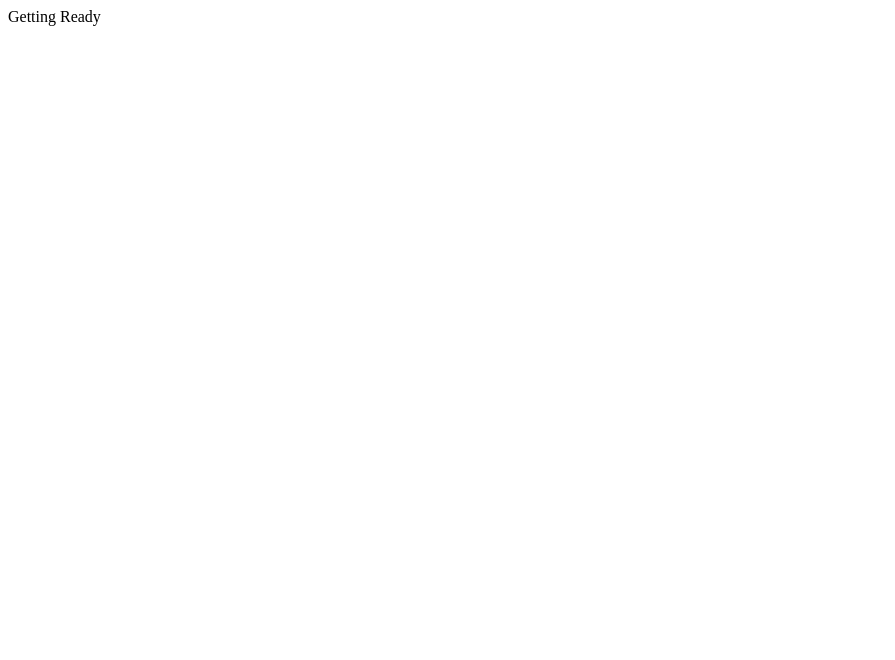
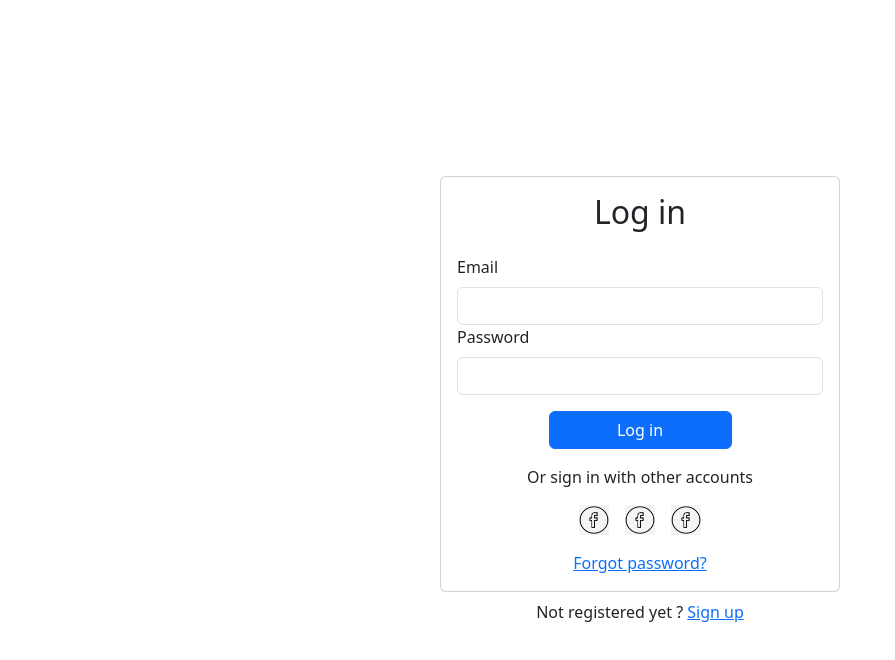
Before and after one commit to SergKryz/LitLearn, a React (Create React App) app: page /login in a window 1280 px wide. Shown: the top 660 px of the page, without its empty margins (0-895 px from the left). Built offline with nearby package versions, Linux system fonts and the light colour scheme; no server answers.

Commit message:
Implemented log in backend

```diff
--- a/package.json
+++ b/package.json
@@ -11,6 +11,7 @@
     "react": "^18.2.0",
     "react-bootstrap": "^2.8.0",
     "react-dom": "^18.2.0",
+    "react-router-dom": "^6.15.0",
     "react-scripts": "5.0.1",
     "web-vitals": "^2.1.4"
   },
--- a/src/components/App.js
+++ b/src/components/App.js
@@ -1,7 +1,30 @@
 import React from "react";
+import Signup from "./Signup";
+import { Container } from "react-bootstrap";
+import Dash from "./Dash";
+import Login from "./Login";
+import { BrowserRouter as Router, Routes, Route } from "react-router-dom";
+import PrivateOutlet from "./PrivateRoute";
 
 function App() {
-  return "Getting Ready";
+  return (
+    <Container
+      className="d-flex align-items-center justify-content-center"
+      style={{ minHeight: "100vh" }}
+    >
+      <div className="w-100" style={{ maxWidth: "400px" }}>
+        <Router>
+          <Routes>
+            <Route path="/" element={<PrivateOutlet />}>
+              <Route path="/" element={<Dash />} />
+            </Route>
+            <Route path="/signup" element={<Signup />} />
+            <Route path="/login" element={<Login />} />
+          </Routes>
+        </Router>
+      </div>
+    </Container>
+  );
 }
 
 export default App;
--- /dev/null
+++ b/src/components/Dash.js
@@ -0,0 +1,42 @@
+import React, { useState } from "react";
+import { Button, Card, Alert } from "react-bootstrap";
+import { useAuth } from "../contexts/AuthContext";
+import { Link, useNavigate } from "react-router-dom";
+
+export default function Dash() {
+  const [error, setError] = useState("");
+  const { currentUser, logout } = useAuth();
+  const navigate = useNavigate();
+
+  async function handleLogout() {
+    setError("");
+
+    try {
+      await logout();
+      navigate("/login");
+    } catch {
+      setError("Failed to log out");
+    }
+  }
+
+  return (
+    <>
+      <Card>
+        <Card.Body>
+          <h2 className="text-center mb-4">Profile</h2>
+          {error && <Alert variant="danger">{error}</Alert>}
+          <strong>Email:</strong> {currentUser.email}
+          <Link to="/update-profile" className="btn btn-primary w-100 mt-3">
+            {" "}
+            Update Profile{" "}
+          </Link>
+        </Card.Body>
+      </Card>
+      <div className="w-100 text-center mt-2">
+        <Button variant="link" onClick={handleLogout}>
+          Log out
+        </Button>
+      </div>
+    </>
+  );
+}
--- /dev/null
+++ b/src/components/Login.js
@@ -0,0 +1,91 @@
+import React, { useRef, useState } from "react";
+import { Card, Form, Button, Alert } from "react-bootstrap";
+import { useAuth } from "../contexts/AuthContext";
+import { Link, useNavigate } from "react-router-dom";
+import image from "../assets/icons/FBicon.png";
+
+export default function Login() {
+  const emailRef = useRef();
+  const passwordRef = useRef();
+  const { login } = useAuth();
+  const [error, setError] = useState("");
+  const [loading, setLoading] = useState(false);
+  const navigate = useNavigate();
+
+  async function handleSubmit(e) {
+    e.preventDefault();
+
+    try {
+      setError("");
+      setLoading(true);
+      await login(emailRef.current.value, passwordRef.current.value);
+      navigate("/");
+    } catch {
+      setError("Failed to log in");
+    }
+    setLoading(false);
+  }
+
+  return (
+    <>
+      <Card>
+        <Card.Body>
+          {error && <Alert variant="danger">{error}</Alert>}
+          <h2 className="text-center mb-4">Log in</h2>
+          <Form onSubmit={handleSubmit}>
+            <Form.Group id="email">
+              <Form.Label>Email</Form.Label>
+              <Form.Control type="email" ref={emailRef} required />
+            </Form.Group>
+            <Form.Group id="password">
+              <Form.Label>Password</Form.Label>
+              <Form.Control type="password" ref={passwordRef} required />
+            </Form.Group>
+
+            <Button
+              disabled={loading}
+              className="w-50 mt-3 mx-auto d-block "
+              type="submit"
+            >
+              Log in
+            </Button>
+          </Form>
+          <div className="w-100 text-center mt-3">
+            Or sign in with other accounts
+          </div>
+          <div className="w-100 text-center mt-3">
+            <img
+              className="mx-2"
+              src={image}
+              alt="Facebook icon"
+              width="30"
+              height="30"
+            ></img>
+            <img
+              className="mx-2"
+              src={image}
+              alt="Facebook icon"
+              width="30"
+              height="30"
+            ></img>
+
+            <img
+              className="mx-2"
+              src={image}
+              alt="Facebook icon"
+              width="30"
+              height="30"
+            ></img>
+          </div>
+
+          <div className="w-100 text-center mt-3">
+            <Link to="/forgot-password">Forgot password?</Link>
+          </div>
+        </Card.Body>
+      </Card>
+      <div className="w-100 text-center mt-2">
+        Not registered yet ? <Link to="/signup">Sign up</Link>
+      </div>
+    </>
+  );
+}
--- /dev/null
+++ b/src/components/PrivateRoute.js
@@ -0,0 +1,8 @@
+import React from "react";
+import { Navigate, Outlet } from "react-router-dom";
+import { useAuth } from "../contexts/AuthContext";
+
+export default function PrivateOutlet({ component: Component, ...rest }) {
+  const { currentUser } = useAuth();
+  return currentUser ? <Outlet /> : <Navigate to="/login" />;
+}
--- /dev/null
+++ b/src/components/Signup.js
@@ -0,0 +1,62 @@
+import React, { useRef, useState } from "react";
+import { Card, Form, Button, Alert } from "react-bootstrap";
+import { useAuth } from "../contexts/AuthContext";
+import { Link, useNavigate } from "react-router-dom";
+
+export default function Signup() {
+  const emailRef = useRef();
+  const passwordRef = useRef();
+  const passwordConfirmRef = useRef();
+  const { signup } = useAuth();
+  const [error, setError] = useState("");
+  const [loading, setLoading] = useState(false);
+  const navigate = useNavigate();
+
+  async function handleSubmit(e) {
+    e.preventDefault();
+
+    if (passwordRef.current.value !== passwordConfirmRef.current.value) {
+      return setError("Passwords do not match");
+    }
+    try {
+      setError("");
+      setLoading(true);
+      await signup(emailRef.current.value, passwordRef.current.value);
+      navigate("/");
+    } catch {
+      setError("Failed to create an account");
+    }
+    setLoading(false);
+  }
+
+  return (
+    <>
+      <Card>
+        <Card.Body>
+          {error && <Alert variant="danger">{error}</Alert>}
+          <h2 className="text-center mb-4">Sign Up</h2>
+          <Form onSubmit={handleSubmit}>
+            <Form.Group id="email">
+              <Form.Label>Email</Form.Label>
+              <Form.Control type="email" ref={emailRef} required />
+            </Form.Group>
+            <Form.Group id="password">
+              <Form.Label>Password</Form.Label>
+              <Form.Control type="password" ref={passwordRef} required />
+            </Form.Group>
+            <Form.Group id="password-confirm">
+              <Form.Label>Confirm password</Form.Label>
+              <Form.Control type="password" ref={passwordConfirmRef} required />
+            </Form.Group>
+            <Button disabled={loading} className="w-100" type="submit">
+              Sign Up
+            </Button>
+          </Form>
+        </Card.Body>
+      </Card>
+      <div className="w-100 text-center mt-2">
+        Already have an account? <Link to="/login">Log in</Link>
+      </div>
+    </>
+  );
+}
--- /dev/null
+++ b/src/contexts/AuthContext.js
@@ -0,0 +1,50 @@
+import React, { useContext, useState, useEffect } from "react";
+import { auth } from "../firebase";
+
+const AuthContext = React.createContext();
+
+export function useAuth() {
+  return useContext(AuthContext);
+}
+
+export function AuthProvider({ children }) {
+  const [currentUser, setCurrentUser] = useState();
+  const [loading, setLoading] = useState(true);
+
+  function signup(email, password) {
+    return auth.createUserWithEmailAndPassword(email, password);
+  }
+
+  function login(email, password) {
+    return auth.signInWithEmailAndPassword(email, password);
+  }
+
+  function logout() {
+    return auth.signOut();
+  }
+
+  auth.onAuthStateChanged((user) => {
+    setCurrentUser(user);
+  });
+
+  useEffect(() => {
+    const unsubscribe = auth.onAuthStateChanged((user) => {
+      setCurrentUser(user);
+      setLoading(false);
+    });
+    return unsubscribe;
+  }, []);
+
+  const value = {
+    currentUser,
+    signup,
+    login,
+    logout,
+  };
+
+  return (
+    <AuthContext.Provider value={value}>
+      {!loading && children}
+    </AuthContext.Provider>
+  );
+}
--- a/src/firebase.js
+++ b/src/firebase.js
@@ -1,5 +1,6 @@
-import firebase from "firebase/app";
-import "firebase/auth";
+import firebase from "firebase/compat/app";
+import "firebase/firestore";
+import "firebase/compat/auth";
 
 const app = firebase.initializeApp({
   apiKey: process.env.REACT_APP_FIREBASE_API_KEY,
--- a/src/index.js
+++ b/src/index.js
@@ -1,10 +1,14 @@
 import React from "react";
-import ReactDOM from "react-dom";
+import ReactDOM from "react-dom/client";
 import App from "./components/App";
+import "bootstrap/dist/css/bootstrap.min.css";
+import { AuthProvider } from "./contexts/AuthContext";
 
 const root = ReactDOM.createRoot(document.getElementById("root"));
 root.render(
   <React.StrictMode>
-    <App />
+    <AuthProvider>
+      <App />
+    </AuthProvider>
   </React.StrictMode>
 );
```
Also changed, not shown: src/assets/icons/FBicon.png (added), 1 other file (tests, documents, lock files or other folders).
